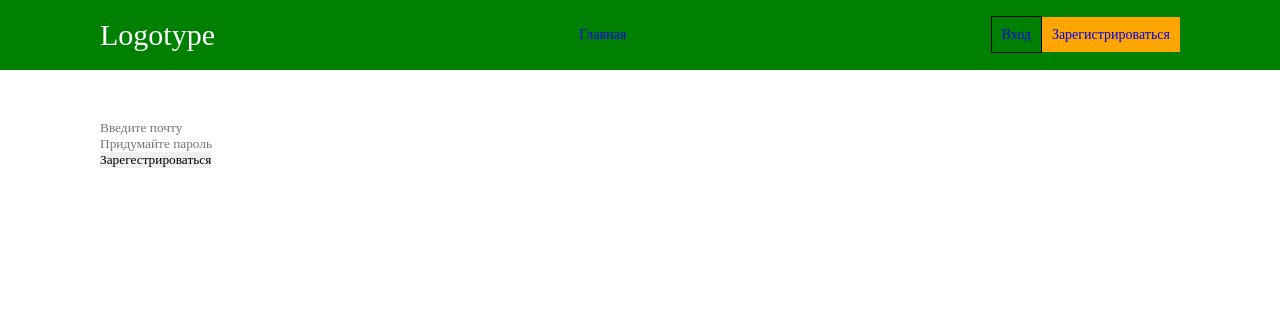
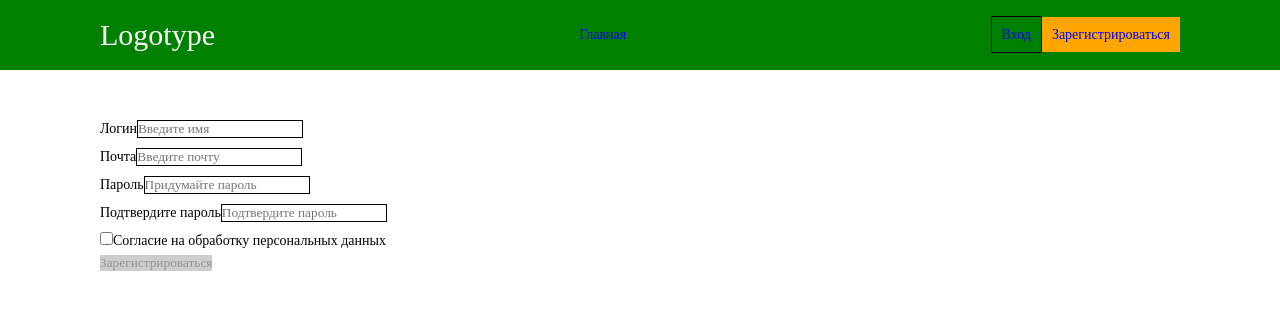
Before and after one commit to Leonard94/Flashcards, a React (Create React App) app in the folder client/: page /register in a window 1280 px wide. Shown: the top 310 px of the page. Built offline with nearby package versions, Linux system fonts and the light colour scheme; no server answers.

Commit message:
Валидация формы регистрации на фронте
Валидация с помощью React Hook Form

```diff
--- a/client/package.json
+++ b/client/package.json
@@ -9,6 +9,7 @@
     "axios": "^0.26.1",
     "react": "^18.0.0",
     "react-dom": "^18.0.0",
+    "react-hook-form": "^7.30.0",
     "react-redux": "^7.2.8",
     "react-router-dom": "^6.3.0",
     "react-scripts": "5.0.1",
--- a/client/src/index.scss
+++ b/client/src/index.scss
@@ -12,4 +12,7 @@ main {
     padding: 50px 0;
 }
 
+
+
 @import './scss/header.scss';
+@import './scss/form.scss';
--- a/client/src/pages/LoginPage.jsx
+++ b/client/src/pages/LoginPage.jsx
@@ -14,7 +14,6 @@ export function LoginPage() {
     const handlerFormLogin = (e) => {
         e.preventDefault()
         const data = { email: mailValue, password: passwordValue }
-
         dispatch(login(data))
     }
 
--- a/client/src/pages/RegisterPage.jsx
+++ b/client/src/pages/RegisterPage.jsx
@@ -1,39 +1,101 @@
 import { useState } from 'react'
 import { useDispatch } from 'react-redux'
-import { register } from '../store/user/user-actions'
+import { registerNewUser } from '../store/user/user-actions'
+import { useForm } from 'react-hook-form'
 
 export function RegisterPage() {
-    const [mailValue, setMailValue] = useState('')
-    const [passwordValue, setPasswordValue] = useState('')
-
     const dispatch = useDispatch()
 
-    const handlerForm = (e) => {
-        e.preventDefault()
-        const data = { email: mailValue, password: passwordValue }
-        dispatch(register(data))
+    const {
+        register,
+        handleSubmit,
+        formState: { errors, isValid },
+        reset,
+        getValues,
+    } = useForm({ mode: 'all' })
+
+    const onSubmit = (data) => {
+        const { firstName: name, mail: email, password } = data
+        dispatch(registerNewUser({ name, email, password }))
+        reset()
     }
 
-    // [] если такой пользователь уже есть - сообщить
-    // [] валидировать форму
-
     return (
-        <form onSubmit={(e) => handlerForm(e)}>
+        <form onSubmit={handleSubmit(onSubmit)}>
+            <section>
+                <label>Логин</label>
                 <input
                     type='text'
+                    placeholder='Введите имя'
+                    maxLength='25'
+                    {...register('firstName', {
+                        required: 'Это обязательное поле',
+                        minLength: { value: 3, message: 'Минимальная длина поля 3 символа' },
+                    })}
+                />
+                <small>{errors?.firstName && errors.firstName.message}</small>
+            </section>
+
+            <section>
+                <label>Почта</label>
+                <input
                     placeholder='Введите почту'
-                value={mailValue}
-                onChange={(e) => setMailValue(e.target.value)}
+                    {...register('mail', {
+                        required: 'Это обязательное поле',
+                        minLength: { value: 5, message: 'Минимальная длина поля 5 символов' },
+                        pattern: {
+                            value: /^(([^<>()[\]\\.,;:\s@"]+(\.[^<>()[\]\\.,;:\s@"]+)*)|(".+"))@((\[[0-9]{1,3}\.[0-9]{1,3}\.[0-9]{1,3}\.[0-9]{1,3}\])|(([a-zA-Z\-0-9]+\.)+[a-zA-Z]{2,}))$/,
+                            message: 'Введите корректную почту',
+                        },
+                    })}
                 />
-            <br />
+                <small>{errors?.mail && errors.mail.message}</small>
+            </section>
+
+            <section>
+                <label>Пароль</label>
                 <input
                     type='password'
                     placeholder='Придумайте пароль'
-                value={passwordValue}
-                onChange={(e) => setPasswordValue(e.target.value)}
+                    maxLength='25'
+                    {...register('password', {
+                        required: 'Это обязательное поле',
+                        minLength: { value: 5, message: 'Минимальная длина поля 5 символов' },
+                    })}
                 />
-            <br />
-            <button type='submit'>Зарегестрироваться</button>
+                <small>{errors?.password && errors.password.message}</small>
+            </section>
+
+            <section>
+                <label>Подтвердите пароль</label>
+                <input
+                    type='password'
+                    placeholder='Подтвердите пароль'
+                    {...register('confirmPassword', {
+                        required: 'Это обязательное поле',
+                        validate: (value) => {
+                            const { password } = getValues()
+                            return password === value || 'Пароль должен совпадать'
+                        },
+                    })}
+                />
+                <small>{errors?.confirmPassword && errors.confirmPassword.message}</small>
+            </section>
+
+            <section>
+                <input
+                    type='checkbox'
+                    {...register('checkbox', {
+                        required: 'Вам нужно дать согласие на обработку персональных данных',
+                    })}
+                />
+                <label>Согласие на обработку персональных данных</label>
+                <small>{errors?.checkbox && errors.checkbox.message}</small>
+            </section>
+
+            <button type='onSubmit' disabled={!isValid}>
+                Зарегистрироваться
+            </button>
         </form>
     )
 }
--- /dev/null
+++ b/client/src/scss/form.scss
@@ -0,0 +1,10 @@
+input {
+    border: 1px solid black;
+    margin-bottom: 10px;
+}
+button {
+    background: green;
+}
+button:disabled {
+    background: rgb(205, 205, 205);
+}
--- a/client/src/store/user/user-actions.js
+++ b/client/src/store/user/user-actions.js
@@ -24,7 +24,8 @@ export const login = (data) => (dispatch) => {
         .catch((err) => console.log(err.message))
 }
 
-export const register = (data) => (dispatch) => {
+export const registerNewUser = (data) => (dispatch) => {
+    console.log('user-action data =>>', data)
     axios
         .post('http://localhost:5000/user/create-new', data, {
             withCredentials: true,
```
Also changed, not shown: 1 other file (tests, documents, lock files or other folders). Lines whose indentation alone changed are shown as unchanged.
